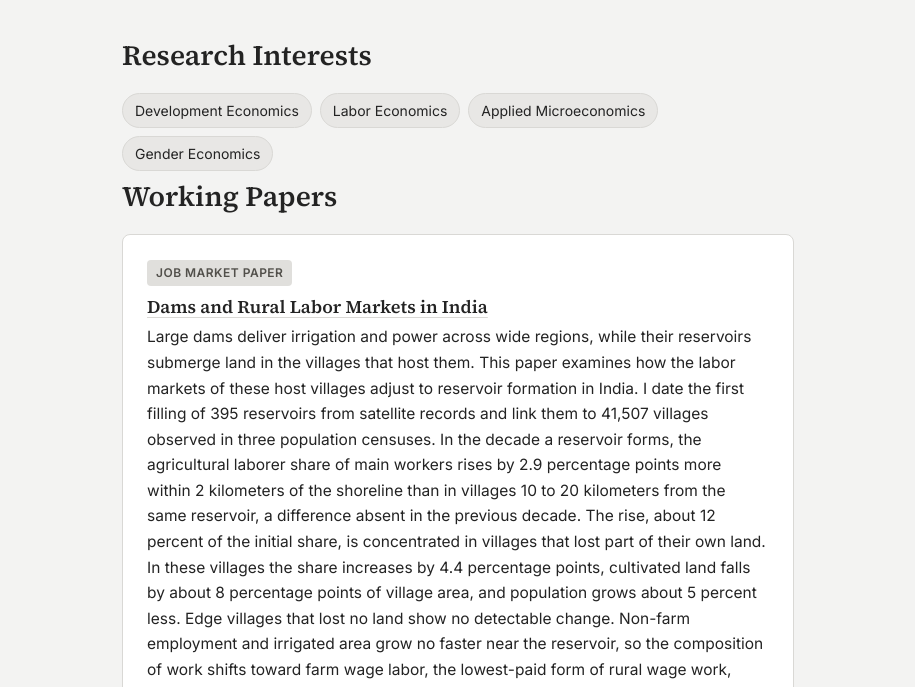
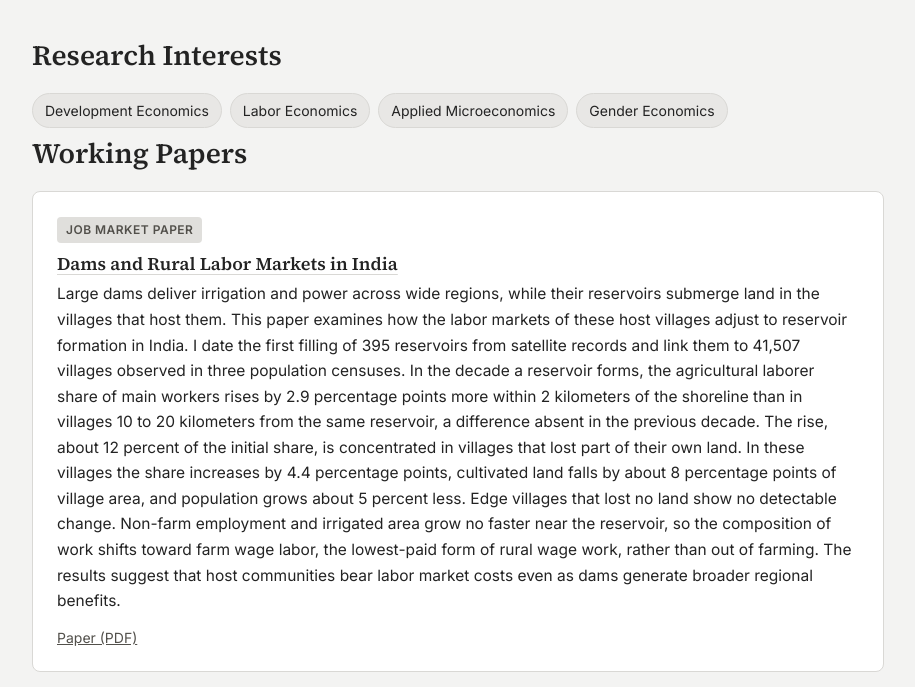
Before and after one commit to priyankapimpley/priyankapimpley.github.io, a plain HTML site: page papers.html in a window 1280 px wide. Shown: the part 163-850 px from the top of the page, without its empty margins (182-1097 px from the left). Drawn offline with Linux system fonts and the light colour scheme.

Commit message:
papers.html

```diff
--- a/papers.html
+++ b/papers.html
@@ -20,6 +20,7 @@
   .card h3 a:hover, .feature h3 a:hover {
     text-decoration-color: var(--accent);
   }
+  .wrap { max-width: 900px; }
 </style>
 </head>
 <body>
```
